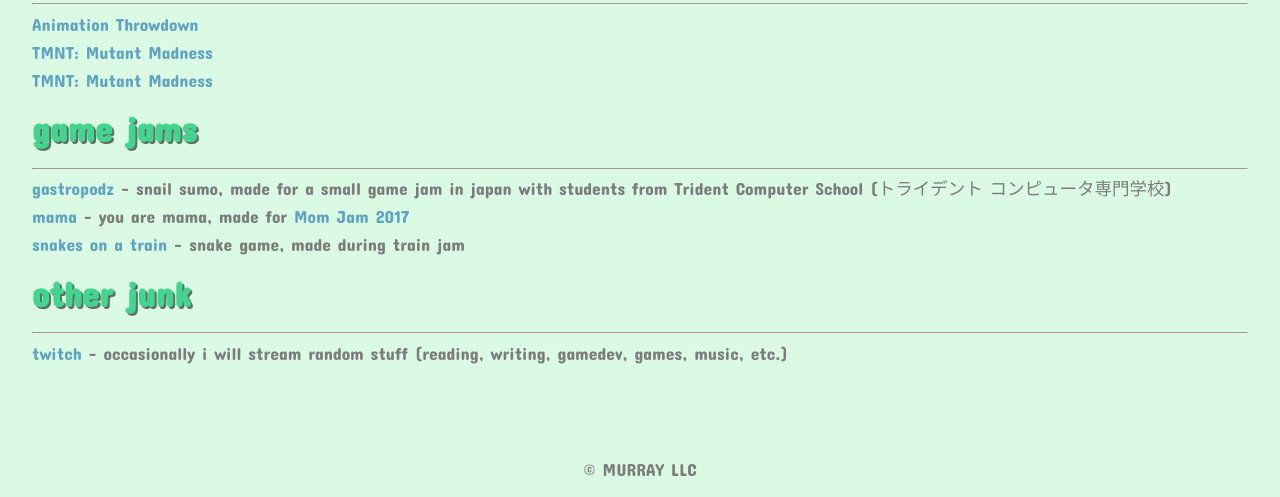
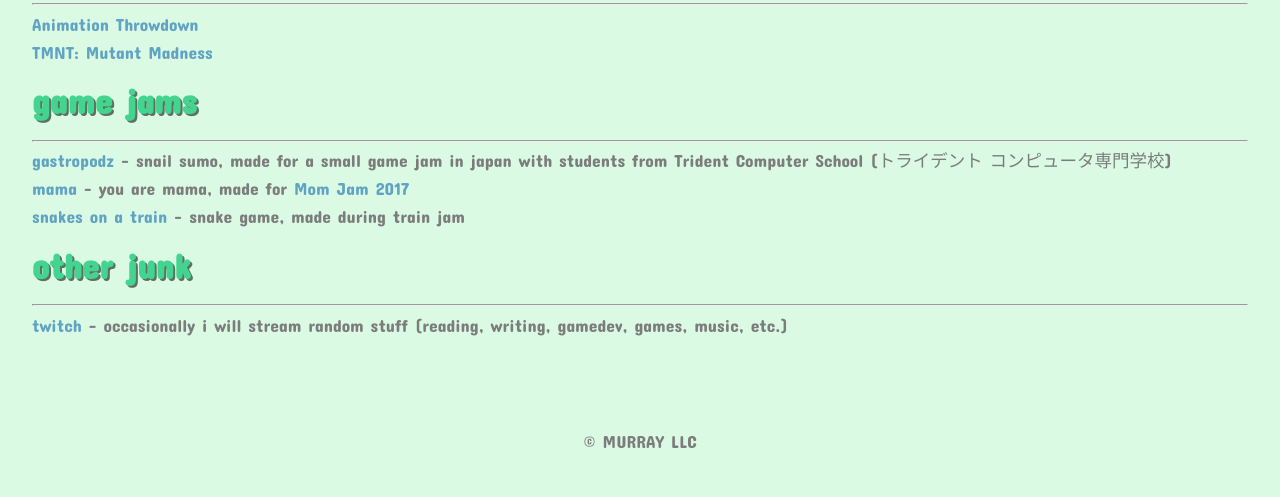
Before and after one commit to campmara/portfolio, a plain HTML site: page index.html in a window 1280 px wide. Shown: the part 642-1139 px from the top of the page. After the commit the page ends 1111 px from the top, so only its background shows below. Drawn offline with Linux system fonts and the light colour scheme.

Commit message:
Update index.html

```diff
--- a/index.html
+++ b/index.html
@@ -63,8 +63,6 @@
   </p>
   <p><a href="https://apps.apple.com/ph/app/tmnt-mutant-madness/id1483843470" target="_blank">TMNT: Mutant Madness</a>
   </p>
-  <p><a href="https://apps.apple.com/ph/app/tmnt-mutant-madness/id1483843470" target="_blank">TMNT: Mutant Madness</a>
-  </p>
 
   <h2>game jams</h2>
   <hr>
```
